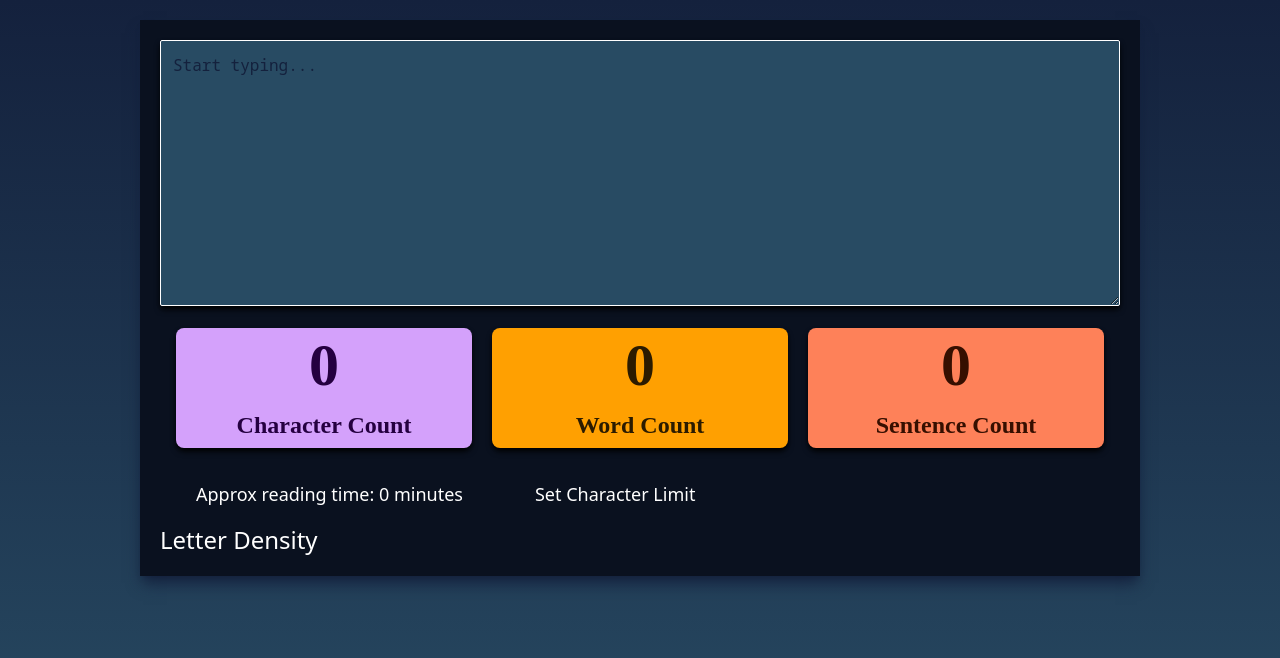
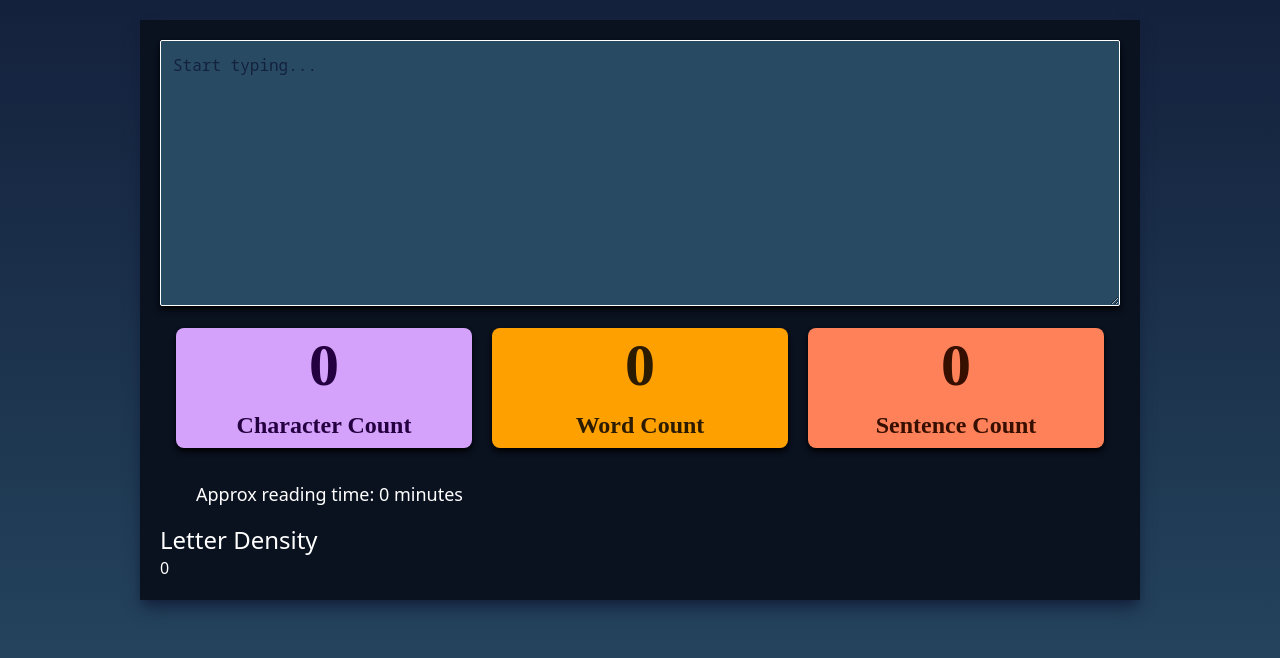
Before and after one commit to EstesJorie/LetterAnalyser, a React (Vite) app: page / in a window 1280 px wide. Shown: the top 658 px of the page. Built offline with nearby package versions, Linux system fonts and the light colour scheme; the HTML template or start-up script is replaced by a standard one; a web font is replaced by a local one.

Commit message:
add in character limit alert

```diff
--- a/src/components/TextAnalyser.jsx
+++ b/src/components/TextAnalyser.jsx
@@ -5,6 +5,7 @@ import LetterDensity from './LetterDensity';
 import ReadingTime from './ReadingTime';
 import CharacterLimit from './CharacterLimit';
 import { create } from 'zustand';
+import TimCharLimit from './TimCharLimit';
 
 export const useStore = create(set => ({
   text: '',
@@ -22,9 +23,10 @@ function TextAanlyser() {
           <Counts text={text}/>
           <div className="flex flex-auto pr-10">
             <ReadingTime text={text} />
-            <CharacterLimit text={text} />
+
           </div>
           <LetterDensity text={text} />
+          <TimCharLimit text={text} />
         </div>
       </div>
     </>
--- a/src/components/TimCharLimit.jsx
+++ b/src/components/TimCharLimit.jsx
@@ -1,20 +1,16 @@
 import React from 'react';
 
-export default function CharacterLimit({ text }) {
+export default function TimCharLimit({ text }) {
+    let length = text.length
     const maxCharLimit = 250;
 
-    if (maxCharLimit > text.length) {
+    if (length > maxCharLimit) {
         alert('Text exceeds the character limit.');
     }
 
     return (
         <div>
-            <button
-                className="text-white py-3 px-8 text-center no-underline inline-block text-lg m-1 cursor-pointer border-none rounded"
-                onClick={handleClick}
-            >
-                Set Character Limit
-            </button>
+            <button>{text}{length}</button>
         </div>
     );
 }
```
